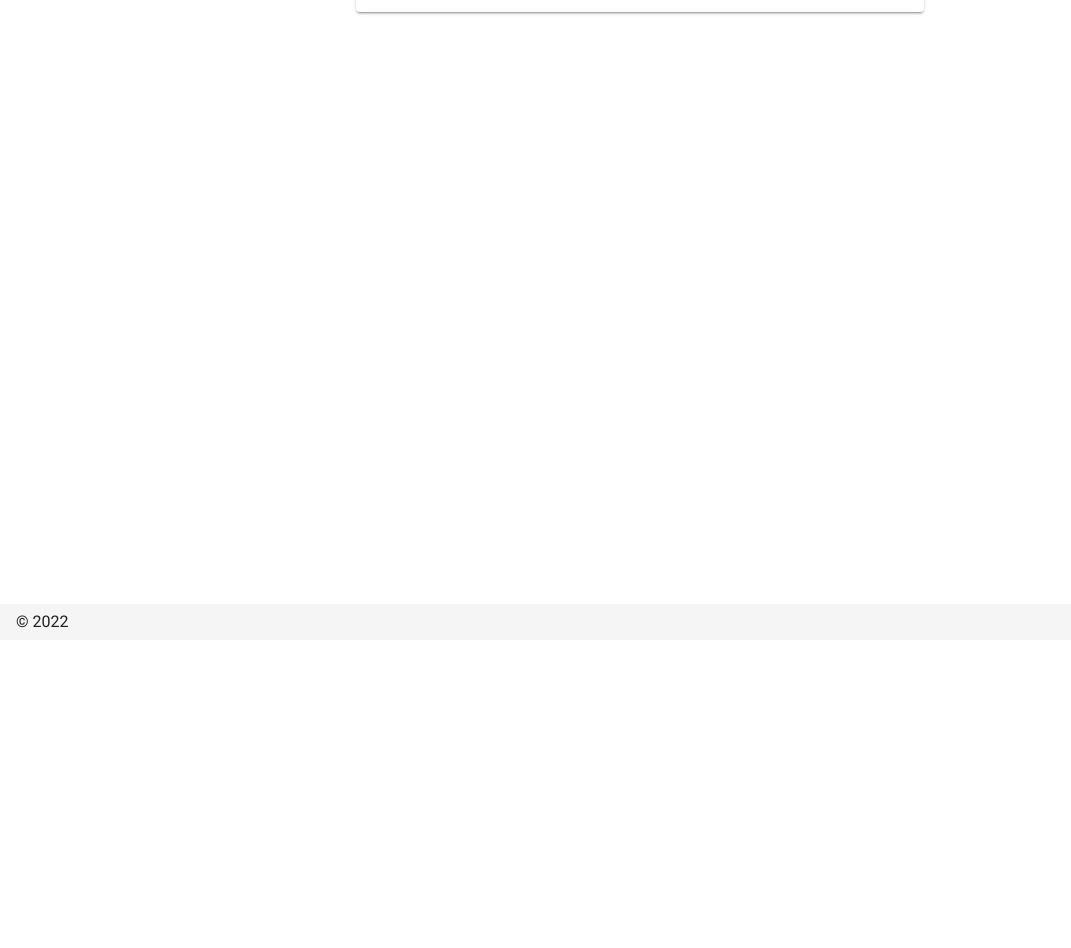
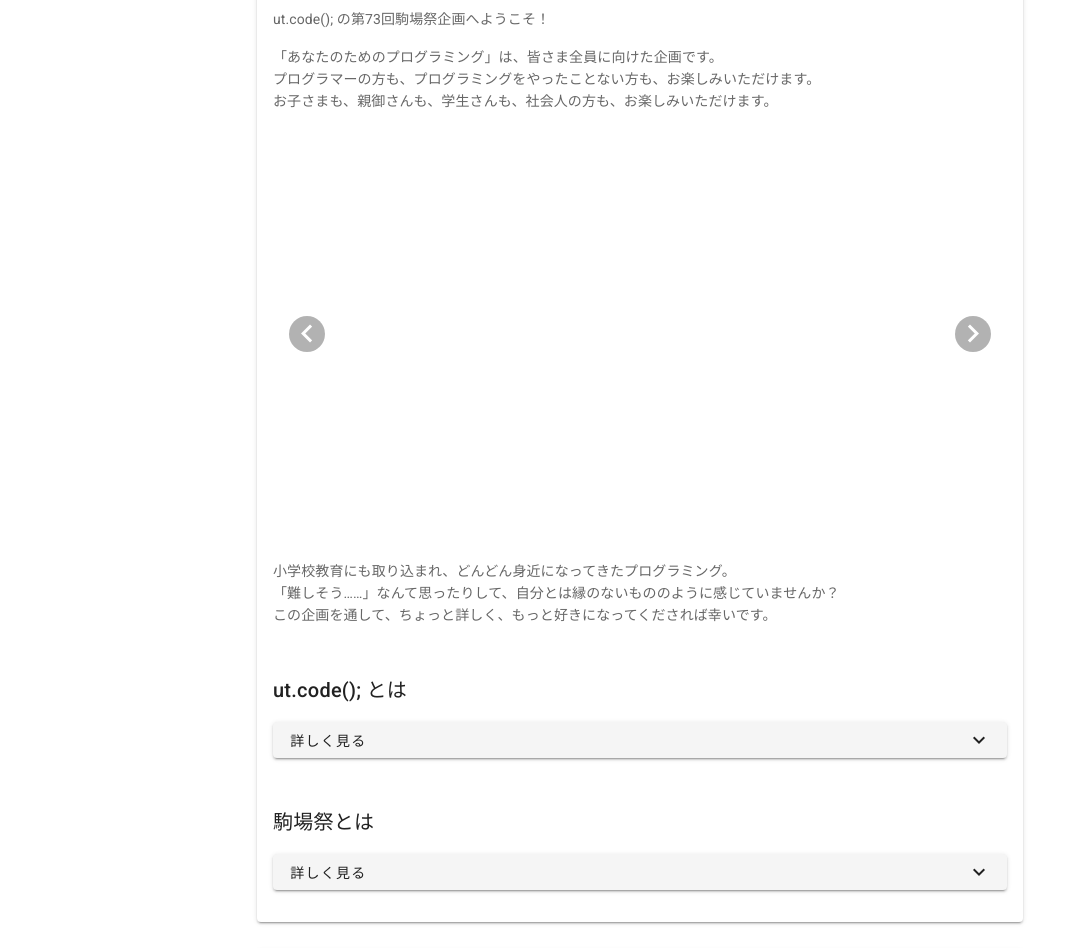
Before and after one commit to ut-code/kf73, a Nuxt app: page / in a window 1280 px wide. Shown: the part 160-1108 px from the top of the page, without its empty margins (0-1071 px from the left). Before the commit the page ends 800 px from the top, so only its background shows below. Built offline with nearby package versions, Linux system fonts and the light colour scheme.

Commit message:
トップページ（途中）

```diff
--- a/pages/index.vue
+++ b/pages/index.vue
@@ -1,21 +1,71 @@
 <template>
   <v-row justify="center" align="center">
-    <v-col cols="12" sm="8" md="6">
-      <v-card>
-        <v-card-title class="headline">
+    <v-col cols="16" sm="10" md="8">
+      <card>
+        <v-card-title class="headline primary--text">
           あなたのためのプログラミング
         </v-card-title>
-        <v-card-text> </v-card-text>
-        <v-card-actions>
-          <v-spacer />
-        </v-card-actions>
-      </v-card>
+        <v-card-text>
+          <p>ut.code(); の第73回駒場祭企画へようこそ！</p>
+          <p>
+            「あなたのためのプログラミング」は、皆さま全員に向けた企画です。<br />
+            プログラマーの方も、プログラミングをやったことない方も、お楽しみいただけます。<br />
+            お子さまも、親御さんも、学生さんも、社会人の方も、お楽しみいただけます。
+          </p>
+          <carousel />
+          <p>
+            小学校教育にも取り込まれ、どんどん身近になってきたプログラミング。<br />
+            「難しそう……」なんて思ったりして、自分とは縁のないもののように感じていませんか？<br />
+            この企画を通して、ちょっと詳しく、もっと好きになってくだされば幸いです。
+          </p>
+        </v-card-text>
+        <v-card-title> ut.code(); とは </v-card-title>
+        <v-card-text>
+          <tatami>
+            <p>
+              ut.code();（ゆーてぃーこーど）は2019年に発足し、今年で結成4年目を迎えた、東京大学のプログラミングサークルです。<br />
+              東大に多々あるプログラミングサークルの中では「ソフトウェア開発」に重きをおく点が特徴となっています。
+              集まってわいわいと「あったら便利なもの」「自分が欲しかったもの」を開発しています。
+            </p>
+            <external-button url="https://utcode.net/">
+              公式ウェブサイト
+            </external-button>
+            <external-button url="https://twitter.com/utokyo_code">
+              公式Twitter
+            </external-button>
+          </tatami>
+        </v-card-text>
+        <v-card-title> 駒場祭とは </v-card-title>
+        <v-card-text>
+          <tatami>
+            <p>
+              東京大学の学園祭の1つであり、毎年11月の中旬〜下旬に3日間、駒場キャンパスにて開催されます。
+            </p>
+            <p>
+              今年は新型コロナウイルス感染症の影響を受けつつ、人数制限があるもののキャンパスに来場者が入れる形での開催となりました。<br />
+              ut.code();
+              のコンテンツは、オンラインでも、キャンパスでも、お楽しみいただけます。
+            </p>
+            <external-button url="https://visitor.komabasai.net/73/visitor/">
+              公式ウェブサイト
+            </external-button>
+          </tatami>
+        </v-card-text>
+      </card>
+      <kikaku />
     </v-col>
   </v-row>
 </template>
 
 <script>
+import Card from '~/components/Card.vue'
+import Carousel from '~/components/Top/Carousel.vue'
+import ExternalButton from '@/components/Button/External.vue'
+import Kikaku from '@/components/Top/Kikaku/index.vue'
+import Tatami from '@/components/Tatami.vue'
+
 export default {
   name: 'IndexPage',
+  components: { Card, Carousel, ExternalButton, Kikaku, Tatami },
 }
 </script>
```
